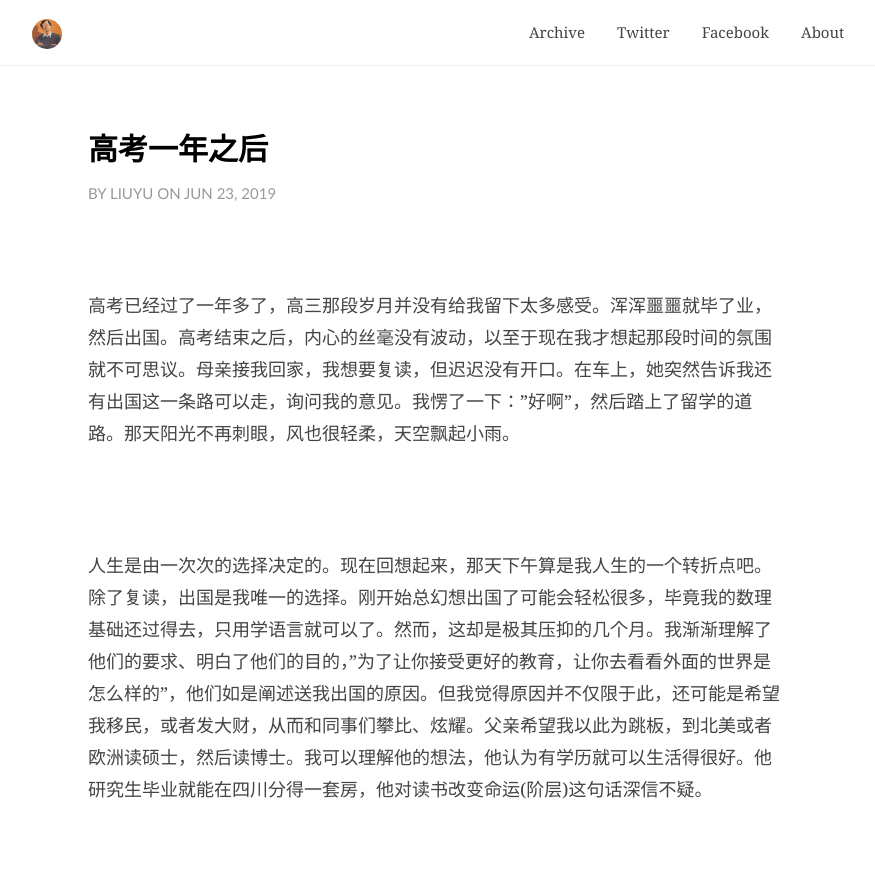
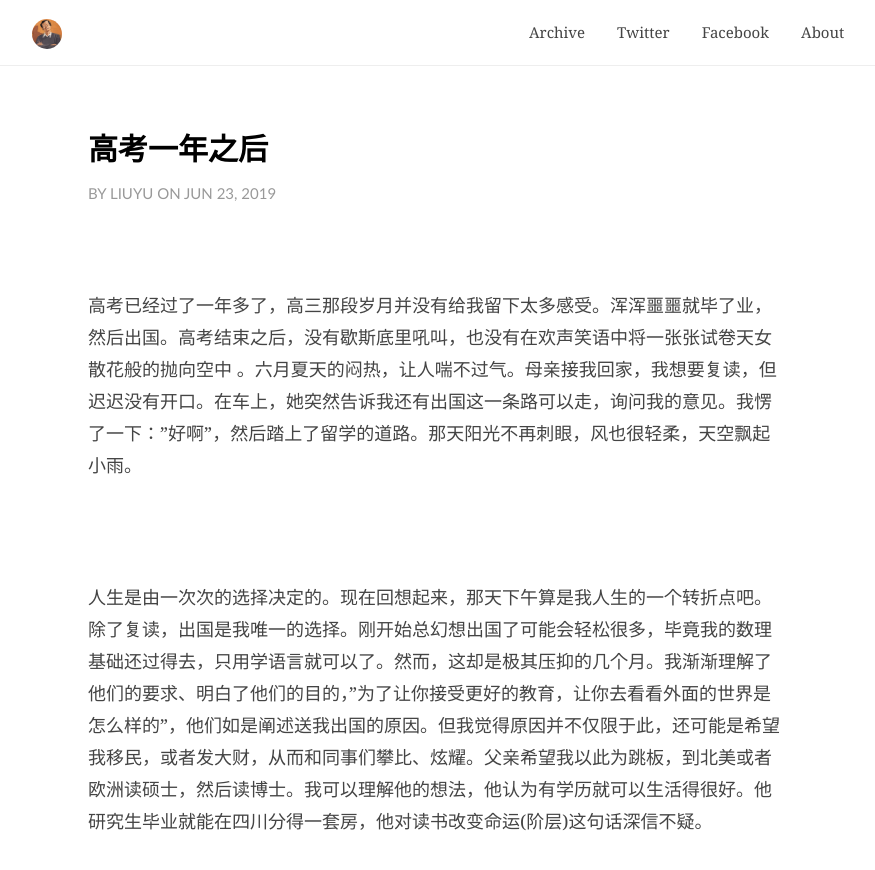
Before and after one commit to JaydenYL/JaydenYL.github.io, a Jekyll site: the page built from _posts/2019-6-23-高考一年之后.md, in a window 1280 px wide and 900 px high. Shown: the top 870 px of the window, without its empty margins (202-1077 px from the left). Built offline with Jekyll 4.4.1, drawn with Linux system fonts in a browser that asks for light colours; comment, search, counter and statistics services are not loaded.

Commit message:
Update 2019-6-23-高考一年之后.md

```diff
--- a/_posts/2019-6-23-高考一年之后.md
+++ b/_posts/2019-6-23-高考一年之后.md
@@ -9,8 +9,7 @@ catalog: true
 
 ---
 
-<br><br>高考已经过了一年多了，高三那段岁月并没有给我留下太多感受。浑浑噩噩就毕了业，然后出国。高考结束之后，内心的丝毫没有波动，以至于现在我才想起那段时间的氛围就不可思议。母亲接我回家，我想要复读，但迟迟没有开口。在车上，她突然告诉我还有出国这一条路可以走，询问我的意见。我愣了一下："好啊"，然后踏上了留学的道路。那天阳光不再刺眼，风也很轻柔，天空飘起小雨。
-
+<br><br>高考已经过了一年多了，高三那段岁月并没有给我留下太多感受。浑浑噩噩就毕了业，然后出国。高考结束之后，没有歇斯底里吼叫，也没有在欢声笑语中将一张张试卷天女散花般的抛向空中 。六月夏天的闷热，让人喘不过气。母亲接我回家，我想要复读，但迟迟没有开口。在车上，她突然告诉我还有出国这一条路可以走，询问我的意见。我愣了一下："好啊"，然后踏上了留学的道路。那天阳光不再刺眼，风也很轻柔，天空飘起小雨。
 
 <br><br><br>人生是由一次次的选择决定的。现在回想起来，那天下午算是我人生的一个转折点吧。除了复读，出国是我唯一的选择。刚开始总幻想出国了可能会轻松很多，毕竟我的数理基础还过得去，只用学语言就可以了。然而，这却是极其压抑的几个月。我渐渐理解了他们的要求、明白了他们的目的，"为了让你接受更好的教育，让你去看看外面的世界是怎么样的"，他们如是阐述送我出国的原因。但我觉得原因并不仅限于此，还可能是希望我移民，或者发大财，从而和同事们攀比、炫耀。父亲希望我以此为跳板，到北美或者欧洲读硕士，然后读博士。我可以理解他的想法，他认为有学历就可以生活得很好。他研究生毕业就能在四川分得一套房，他对读书改变命运(阶层)这句话深信不疑。
 
```
